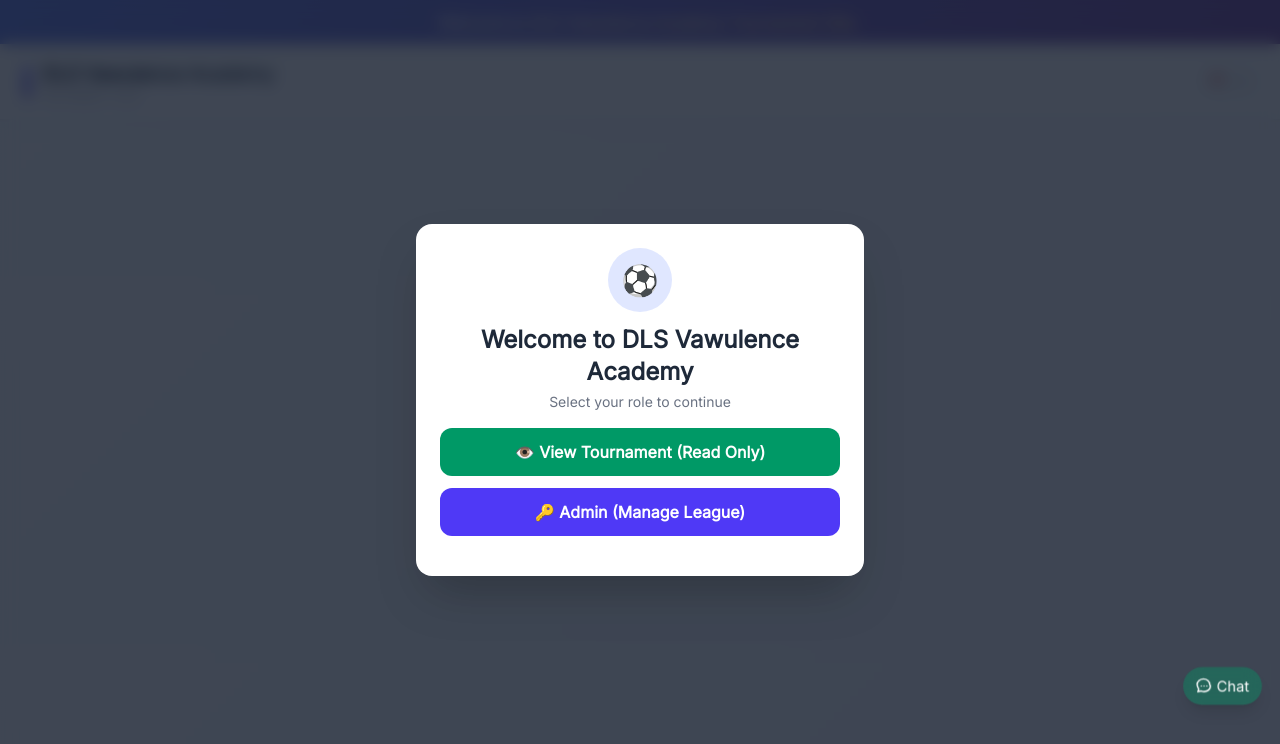
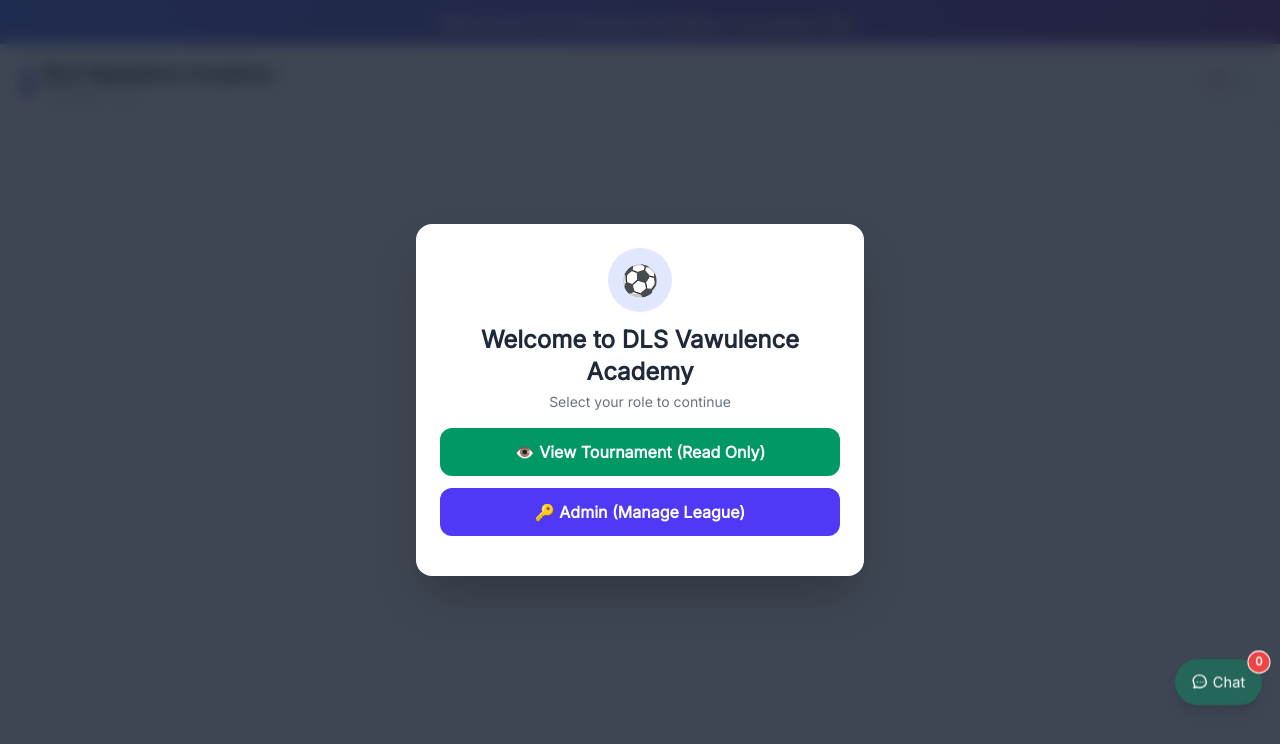
Before and after one commit to myde-developer/Prank, a plain HTML site: page index.html in a window 1280 px wide. Drawn offline with nearby package versions, Linux system fonts and the light colour scheme; no server answers.

Commit message:
Final Commit

```diff
--- a/index.html
+++ b/index.html
@@ -320,12 +320,12 @@
 <div class="fixed bottom-24 right-5 z-50 flex flex-col-reverse items-end gap-2">
 
     <!-- Chat Button (appears above admin menu) -->
-<button id="chat-toggle" onclick="openChatModal()" class="bg-emerald-600/40 hover:bg-emerald-600/80 text-white rounded-full px-3 py-2 shadow-lg transition-all duration-200 flex items-center gap-1 backdrop-blur-sm text-xs sm:text-sm relative overflow-visible">
+<button id="chat-toggle" onclick="openChatModal()" class="bg-emerald-600/40 hover:bg-emerald-600/80 text-white rounded-full px-4 py-3 shadow-lg transition-all duration-200 flex items-center gap-1 backdrop-blur-sm text-xs sm:text-sm" style="position: relative; overflow: visible;">
     <svg xmlns="http://www.w3.org/2000/svg" class="h-4 w-4" fill="none" viewBox="0 0 24 24" stroke="currentColor">
         <path stroke-linecap="round" stroke-linejoin="round" stroke-width="2" d="M8 12h.01M12 12h.01M16 12h.01M21 12c0 4.418-4.03 8-9 8a9.863 9.863 0 01-4.255-.949L3 20l1.338-3.123C2.493 12.767 2 11.434 2 10c0-4.418 4.03-8 9-8s9 3.582 9 8z" />
     </svg>
     <span>Chat</span>
-    <span id="chat-unread-badge" class="absolute bg-red-500 text-white text-[10px] font-bold rounded-full min-w-[18px] h-[18px] flex items-center justify-center px-1 hidden" style="top: -6px; right: -6px; z-index: 10; box-shadow: 0 1px 2px rgba(0,0,0,0.1); border: 1.5px solid white;">0</span>
+    <span id="chat-unread-badge" style="position: absolute; top: -8px; right: -8px; z-index: 10; background-color: #ef4444; color: white; font-size: 11px; font-weight: bold; border-radius: 9999px; min-width: 22px; height: 22px; display: flex; align-items: center; justify-content: center; padding-left: 5px; padding-right: 5px; box-shadow: 0 1px 2px rgba(0,0,0,0.1); border: 1.5px solid white;">0</span>
 </button>
 
     <!-- Floating Admin Menu (appears below chat button) -->
```
